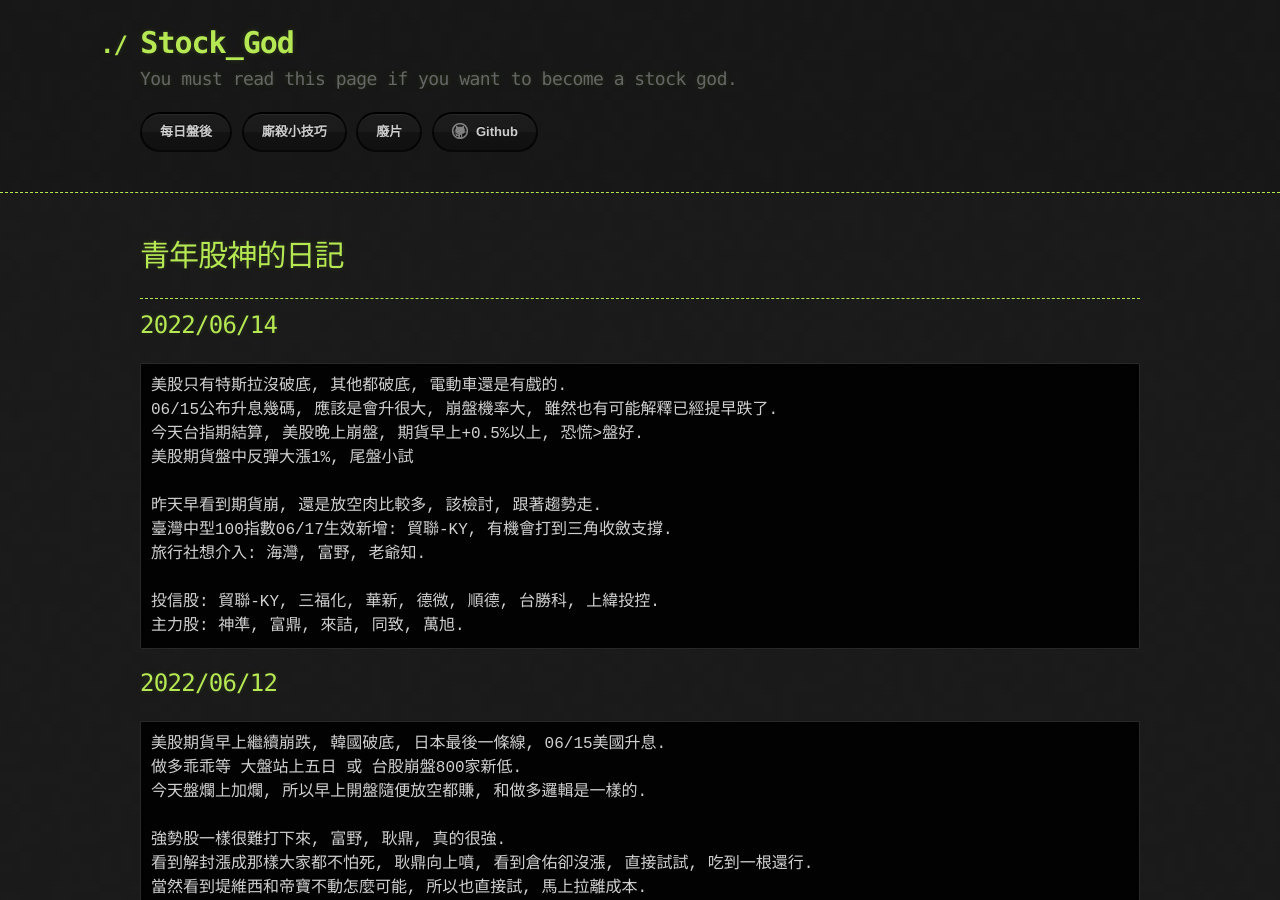
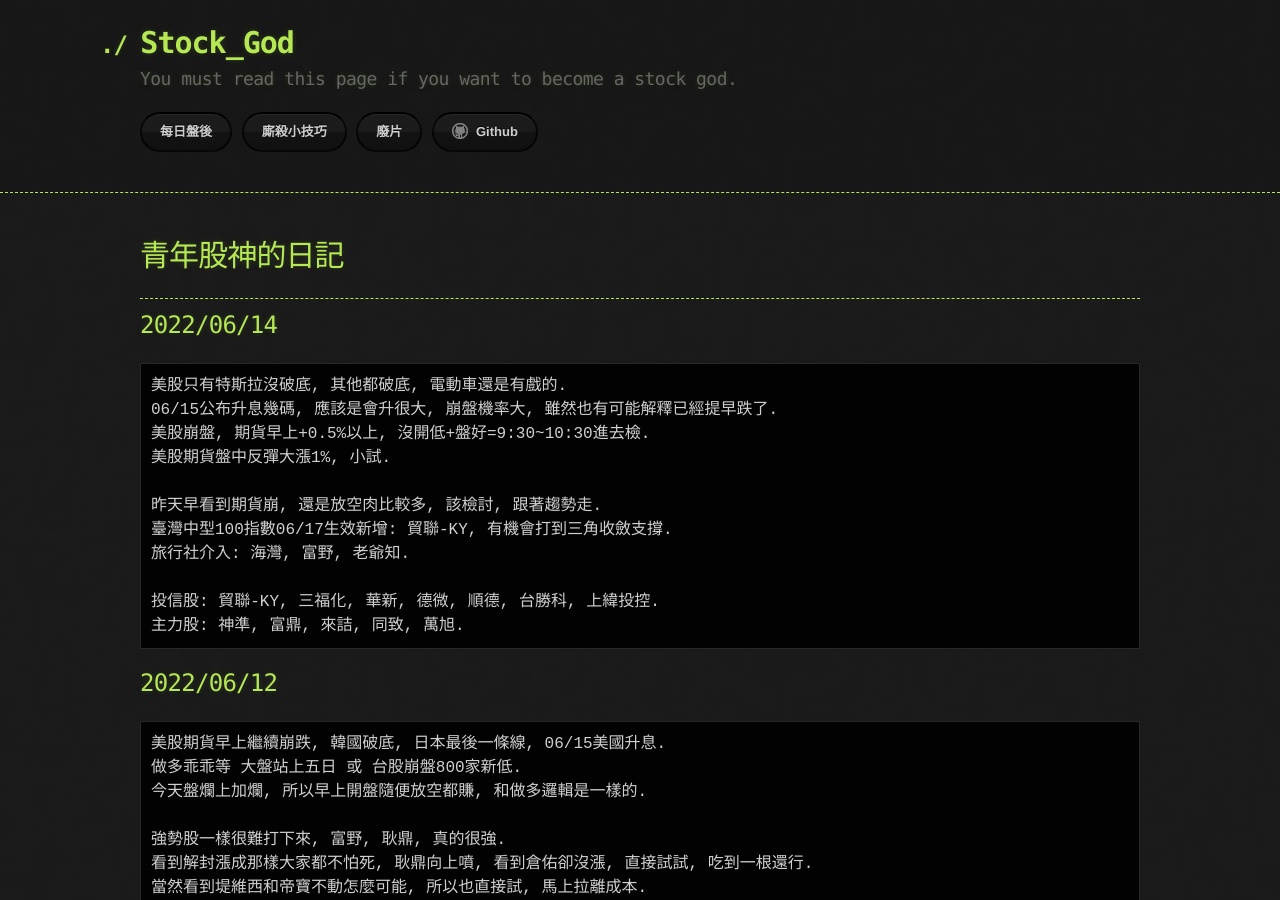
Before and after one commit to lepg5487/Stock_God, a Jekyll site: the page built from index.md, in a window 1280 px wide and 900 px high. Built offline with Jekyll 4.4.1, drawn with Linux system fonts in a browser that asks for light colours; our own code applies the rules of GitHub Pages for plain Markdown files.

Commit message:
Update index.md

````diff
--- a/index.md
+++ b/index.md
@@ -10,12 +10,12 @@
 ```
 美股只有特斯拉沒破底, 其他都破底, 電動車還是有戲的.
 06/15公布升息幾碼, 應該是會升很大, 崩盤機率大, 雖然也有可能解釋已經提早跌了.
-今天台指期結算, 美股晚上崩盤, 期貨早上+0.5%以上, 恐慌>盤好.
-美股期貨盤中反彈大漲1%, 尾盤小試
+美股崩盤, 期貨早上+0.5%以上, 沒開低+盤好=9:30~10:30進去檢.
+美股期貨盤中反彈大漲1%, 小試.
 
 昨天早看到期貨崩, 還是放空肉比較多, 該檢討, 跟著趨勢走.
 臺灣中型100指數06/17生效新增: 貿聯-KY, 有機會打到三角收斂支撐.
-旅行社想介入: 海灣, 富野, 老爺知.
+旅行社介入: 海灣, 富野, 老爺知.
 
 投信股: 貿聯-KY, 三福化, 華新, 德微, 順德, 台勝科, 上緯投控.
 主力股: 神準, 富鼎, 來詰, 同致, 萬旭.
````
